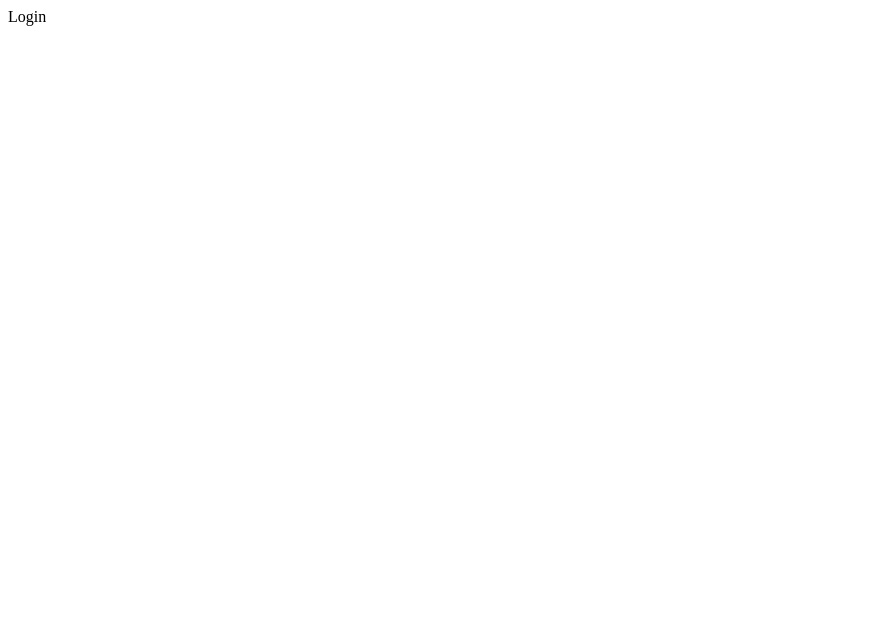
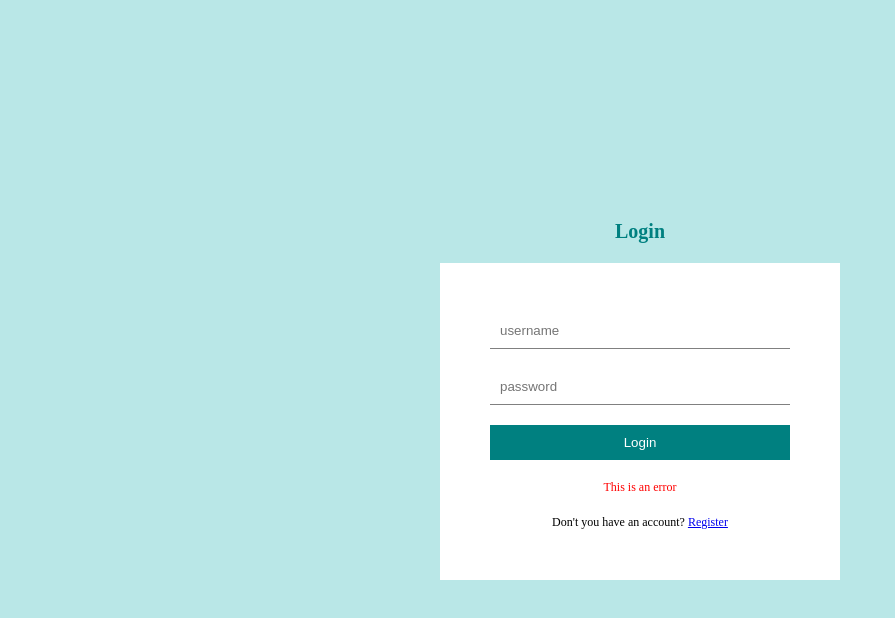
Before and after one commit to salimmujawar/blog-node-react-mysql, a React (Create React App) app in the folder client/: page /login in a window 1280 px wide. Shown: the top 618 px of the page, without its empty margins (0-895 px from the left). Built offline with nearby package versions, Linux system fonts and the light colour scheme.

Commit message:
React Login and Register Page design

```diff
--- a/client/package.json
+++ b/client/package.json
@@ -10,6 +10,7 @@
     "react-dom": "^18.2.0",
     "react-router-dom": "^6.4.2",
     "react-scripts": "5.0.1",
+    "sass": "^1.55.0",
     "web-vitals": "^2.1.4"
   },
   "scripts": {
--- a/client/src/App.js
+++ b/client/src/App.js
@@ -11,6 +11,7 @@
 import Write from "./pages/Write";
 import Navbar from "./components/Navbar";
 import Footer from "./components/Footer";
+import "./scss/style.scss";
 
 const Layout = () => {
   return (
@@ -65,7 +66,9 @@
   return (
     <div className="app">
       <div className="container">
+
         <RouterProvider router={router}/>
+
       </div>
     </div>
   );
--- a/client/src/pages/Login.jsx
+++ b/client/src/pages/Login.jsx
@@ -1,9 +1,17 @@
 import React from "react"
+import { Link } from "react-router-dom";
 
 const Login = () => {
   return (
-    <div>
-      Login
+    <div className="auth">
+      <h1>Login</h1>
+      <form action="" method="post">
+        <input type="text" placeholder="username"/>
+        <input type="password" placeholder="password"/>
+        <button>Login</button>
+        <p>This is an error</p>
+        <span>Don't you have an account? <Link to="/register">Register</Link></span>
+      </form>
     </div>
   );
 }
--- a/client/src/pages/Register.jsx
+++ b/client/src/pages/Register.jsx
@@ -1,9 +1,18 @@
 import React from "react"
+import { Link } from "react-router-dom";
 
 const Register = () => {
   return (
-    <div>
-      Register
+    <div className="auth">
+      <h1>Register</h1>
+      <form action="" method="post">
+        <input required type="text" placeholder="username"/>
+        <input required type="email" placeholder="email"/>
+        <input required type="password" placeholder="password"/>
+        <button>Register</button>
+        <p>This is an error</p>
+        <span>You have an account? <Link to="/login">Login</Link></span>
+      </form>
     </div>
   );
 }
--- /dev/null
+++ b/client/src/scss/style.scss
@@ -0,0 +1,60 @@
+$lightGreen: #b9e7e7;
+//CSS reset
+*{
+  margin: 0;
+  padding: 0;
+  box-sizing: border-box;
+}
+
+.app{
+
+  .container{
+
+    //Login & Register
+    .auth{
+      display: flex;
+      flex-direction: column;
+      align-items: center;
+      justify-content: center;
+      height: 100vh;
+      background-color: $lightGreen;
+    }
+
+    h1 {
+      font-size: 20px;
+      color: teal;
+      margin-bottom: 20px;
+    }
+
+    form {
+      display: flex;
+      flex-direction: column;
+      padding: 50px;
+      background-color: white;
+      width: 400px;
+      gap: 20px;
+    }
+    input {
+      padding: 10px;
+      border:none;
+      border-bottom: 1px solid gray;
+      outline: $lightGreen;
+    }
+    button {
+      padding: 10px;
+      border: none;
+      background-color: teal;
+      cursor: pointer;
+      color: white;
+    }
+    span{
+      font-size: 12px;
+      text-align: center;
+    }
+    p {
+      font-size: 12px;
+      color: red;
+      text-align: center;
+    }
+  }
+}
```
Also changed, not shown: client/src/style.scss (deleted), 2 other files (tests, documents, lock files or other folders).
